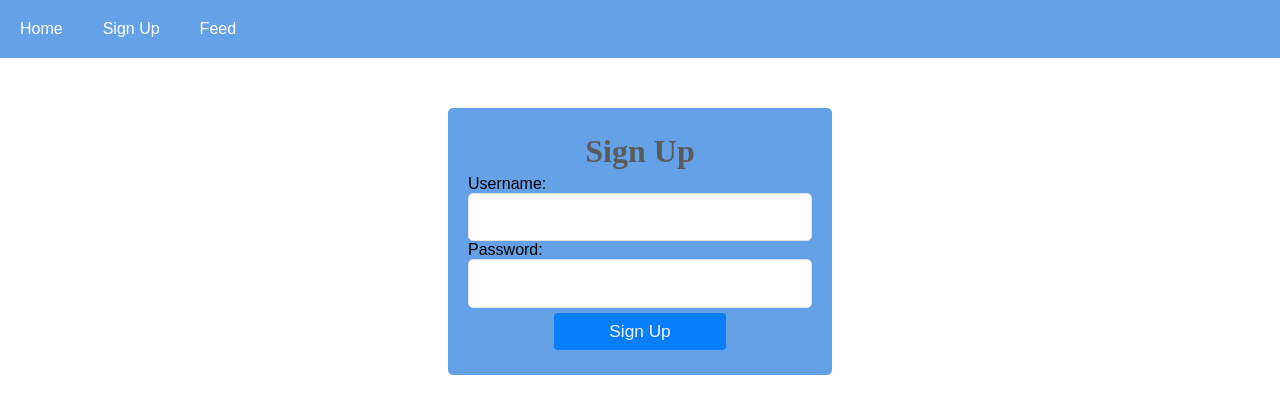
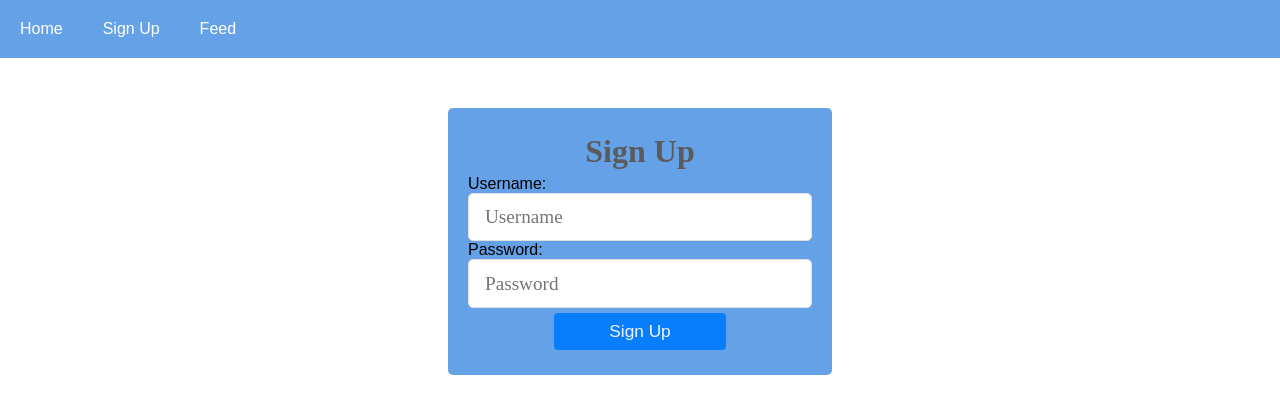
Before and after one commit to meganlew/moneyapp, a React (Create React App) app in the folder front-end/: page /sign-up in a window 1280 px wide. Shown: the top 414 px of the page. Built offline with nearby package versions, Linux system fonts and the light colour scheme.

Commit message:
placeholder

```diff
--- a/front-end/src/Home.js
+++ b/front-end/src/Home.js
@@ -3,6 +3,7 @@ import React from 'react';
 import NumberFormat from 'react-number-format';
 
 // Step 2 create a component function that returns an element
+// react hook
 const Home = () => {
     const [username, setUsername] = React.useState('');
     const [usernameA, setUsernameA] = React.useState('');
@@ -48,14 +49,14 @@ const Home = () => {
             <h1 class="form-title">Home</h1>
             <div>
                 <label >Sender: </label>
-                <input  input type="username" required name="username" class="text-input"
+                <input  input type="username" required name="username" placeholder="Enter Sender"class="text-input"
                 value = {username}
                 onChange = {e => setUsername(e.target.value)}
                 />
             </div>
             <div>
                 <label>Reciever: </label>
-                <input input type="username" required name="username" class="text-input"
+                <input input type="username" required name="username" placeholder="Enter Reciever" class="text-input"
                 value= {usernameA}
                 onChange = {e => setUsernameA(e.target.value)}
                 />
@@ -69,7 +70,7 @@ const Home = () => {
             </div>
             <div>
                 <label>Notes: </label>
-                <textarea input type="text" required name="text" class="text-input"
+                <textarea input type="text" required name="text" placeholder="Add message" class="text-input"
                 onChange={e => setText(e.target.value)}></textarea>
             </div>
             </div>
--- a/front-end/src/SignUp.js
+++ b/front-end/src/SignUp.js
@@ -40,14 +40,14 @@ const SignUp = () => {
             <h1 class="form-title">Sign Up</h1>
             <div>
                 <label >Username: </label>
-                <input  input type="username" required name="username" class="text-input"
+                <input  input type="username" required name="username" placeholder="Username" class="text-input"
                 value = {username}
                 onChange = {e => setUsername(e.target.value)}
                 />
             </div>
             <div>
                 <label>Password: </label>
-                <input input type="password" required name="password" class="text-input"
+                <input input type="password" required name="password" placeholder="Password" class="text-input"
 
                 value= {password}
                 onChange = {e => setPassword(e.target.value)}
```
